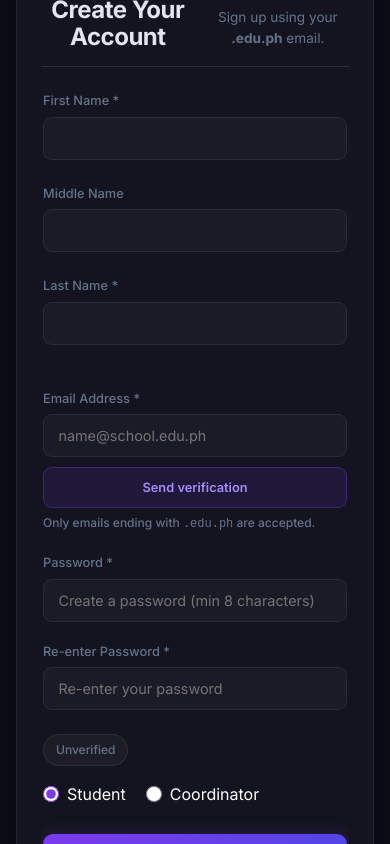
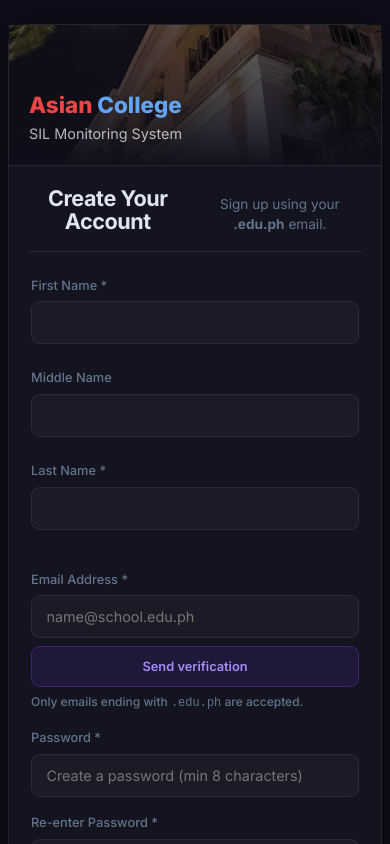
Before and after one commit to sstteeward/monitoring-system, a React (Vite) app: page / in a window 390 px wide. Built offline with nearby package versions, Linux system fonts and the light colour scheme.

Commit message:
feat: Add base global CSS styles and comprehensive styling for the AuthSignup component.

```diff
--- a/src/components/AuthSignup.css
+++ b/src/components/AuthSignup.css
@@ -354,28 +354,37 @@
    ══════════════════════════════════════════ */
 @media (max-width: 860px) {
     .auth-page {
-        padding: 1rem;
+        padding: 0.5rem;
+        /* Even tighter padding */
+        min-height: 100vh;
+        height: auto;
+        display: block;
+        /* Allow natural flow for scrolling */
+        overflow-y: auto;
     }
 
     .auth-card {
+        margin: 1rem auto;
         flex-direction: column;
+        width: 100%;
         max-width: 500px;
         height: auto;
-        overflow-y: auto;
+        max-height: none;
+        overflow: visible;
     }
 
     .auth-card-left {
-        height: 160px;
-        min-height: 160px;
+        height: 140px;
+        min-height: 140px;
         flex: none;
     }
 
     .auth-left-overlay {
-        padding: 1.5rem;
+        padding: 1.25rem;
     }
 
     .left-title {
-        font-size: 1.5rem;
+        font-size: 1.4rem;
     }
 
     .auth-card-right {
@@ -384,7 +393,20 @@
     }
 
     .auth-form {
-        padding: 1.5rem;
+        padding: 1.25rem;
+    }
+
+    .card-header {
+        margin-bottom: 1.25rem;
+    }
+
+    .card-header h1,
+    .card-header h2 {
+        font-size: 1.35rem;
+    }
+
+    .form-scrollable {
+        gap: 1rem;
     }
 
     .form-row {
@@ -393,9 +415,25 @@
 
     .email-row {
         flex-direction: column;
+        gap: 0.5rem;
     }
 
     .verify-btn {
         padding: 0.75rem;
     }
+
+    .verification-line {
+        flex-direction: column;
+        align-items: stretch;
+        gap: 0.75rem;
+    }
+
+    .verify-indicator {
+        align-self: flex-start;
+    }
+
+    .account-type {
+        flex-direction: column;
+        gap: 0.6rem;
+    }
 }
--- a/src/index.css
+++ b/src/index.css
@@ -28,7 +28,8 @@
   padding: 0;
   min-width: 320px;
   min-height: 100vh;
-  overflow: hidden;
+  overflow-y: auto;
+  overflow-x: hidden;
 }
 
 
```
